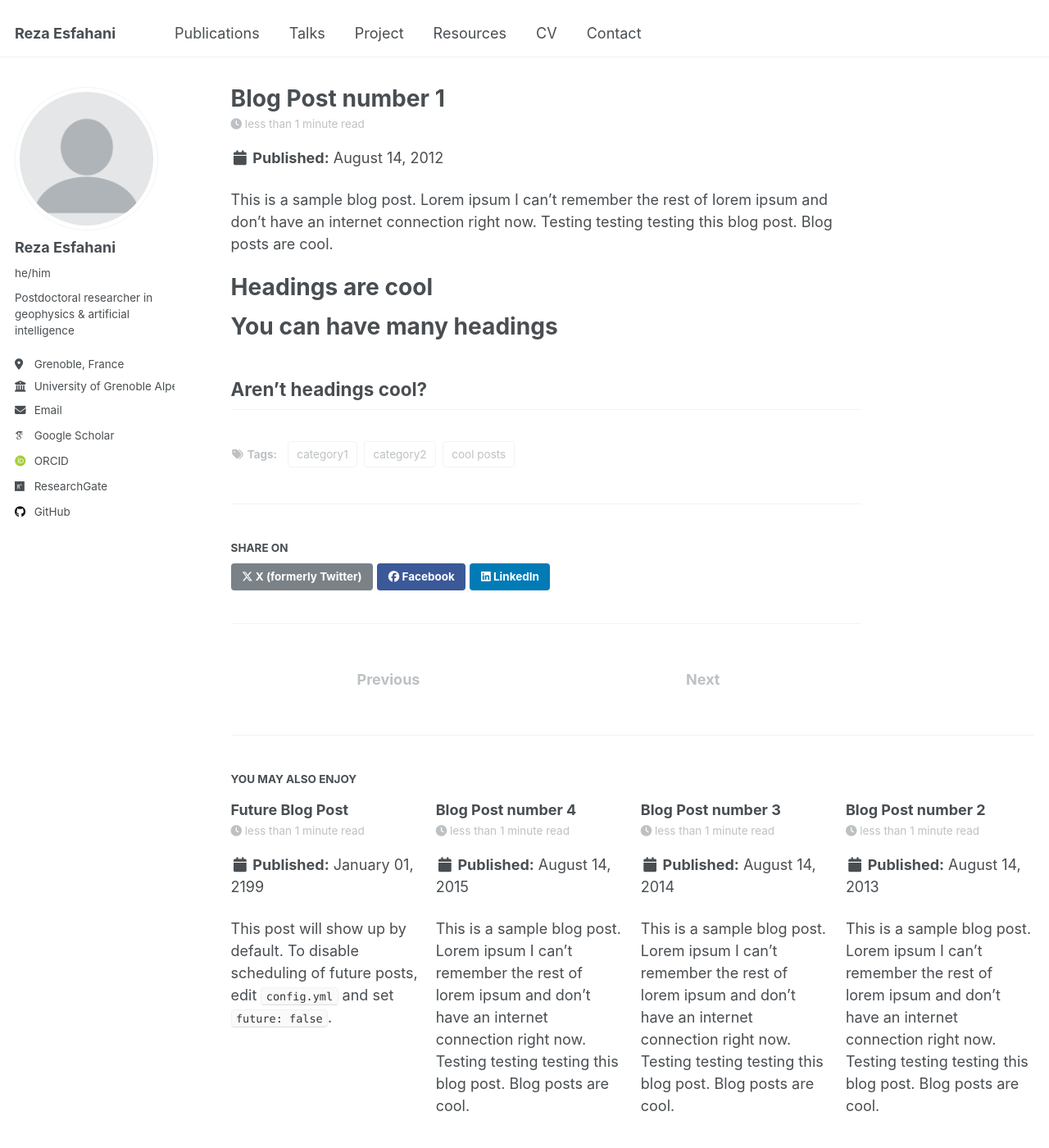
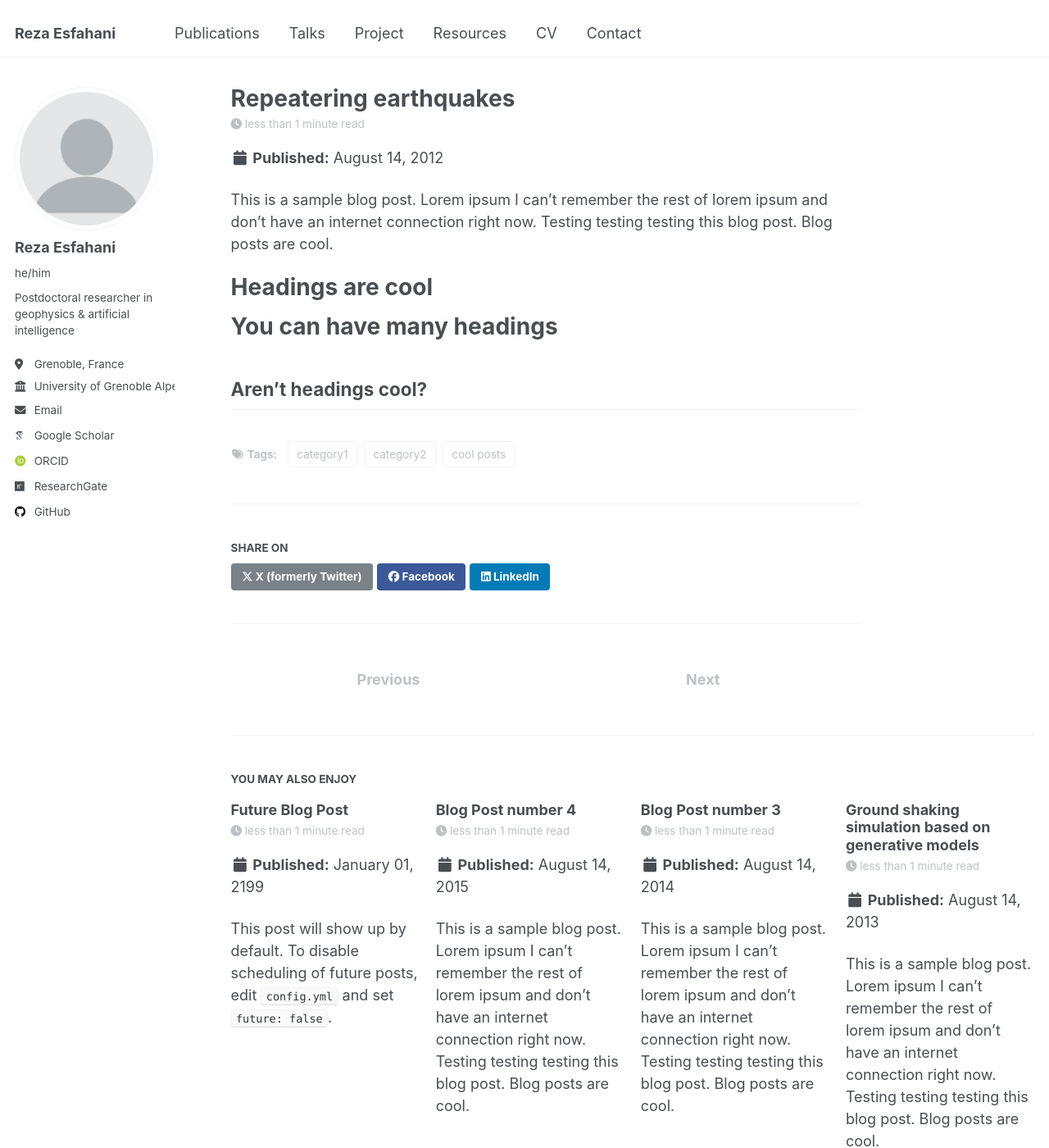
Before and after one commit to resfahani/resfahani.github.io, a Jekyll site: the page built from _posts/2012-08-14-blog-post-1.md, in a window 1280 px wide and 1400 px high. Shown: the whole window at 82% size. Built offline with Jekyll 4.4.1, drawn with Linux system fonts in a browser that asks for light colours; some web fonts are replaced; a file with an impossible date is left out.

Commit message:
test
test

```diff
--- a/_posts/2012-08-14-blog-post-1.md
+++ b/_posts/2012-08-14-blog-post-1.md
@@ -1,5 +1,5 @@
 ---
-title: 'Blog Post number 1'
+title: 'Repeatering earthquakes'
 date: 2012-08-14
 permalink: /posts/2012/08/blog-post-1/
 tags:
--- a/_posts/2013-08-14-blog-post-2.md
+++ b/_posts/2013-08-14-blog-post-2.md
@@ -1,5 +1,5 @@
 ---
-title: 'Blog Post number 2'
+title: 'Ground shaking simulation based on generative models'
 date: 2013-08-14
 permalink: /posts/2013/08/blog-post-2/
 tags:
```
